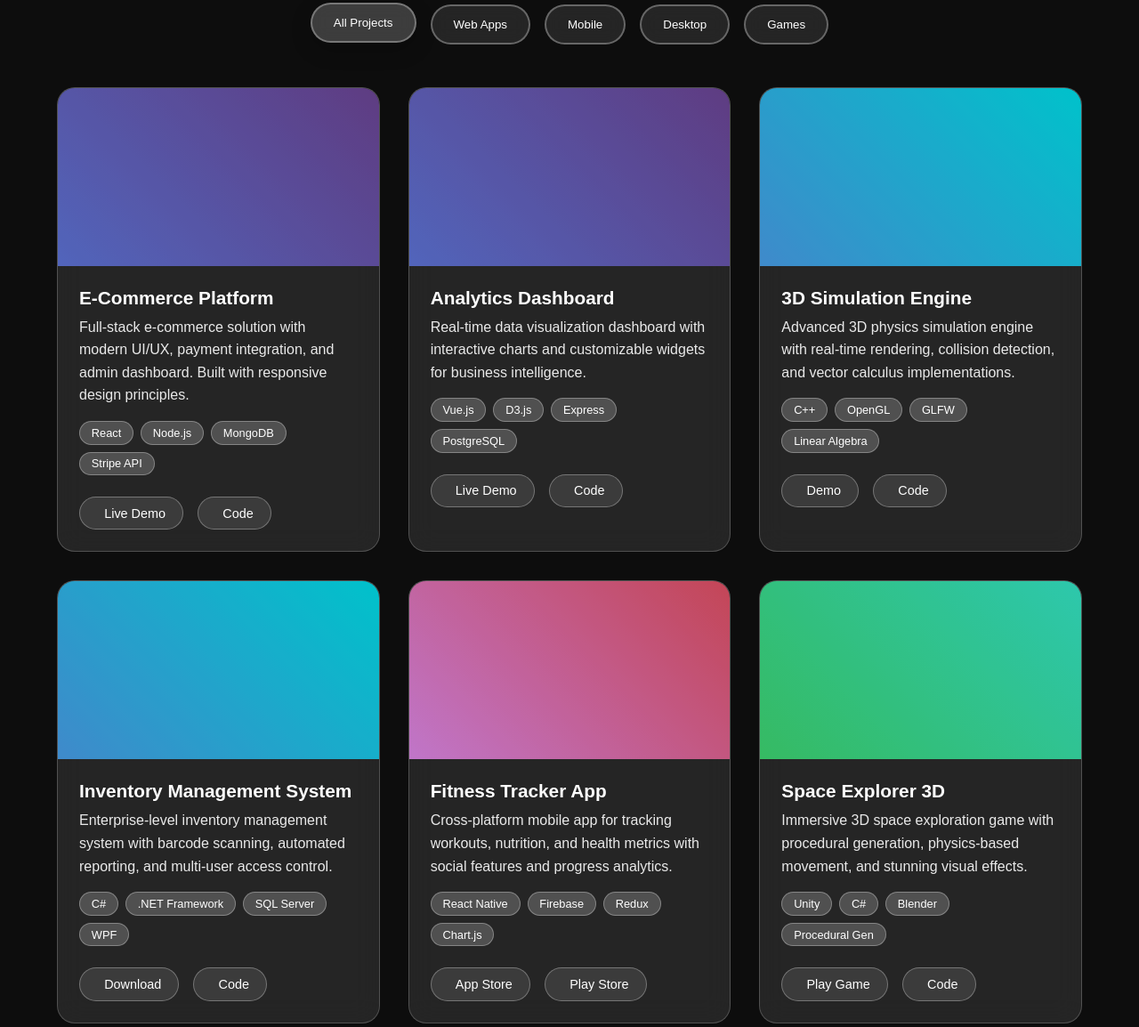
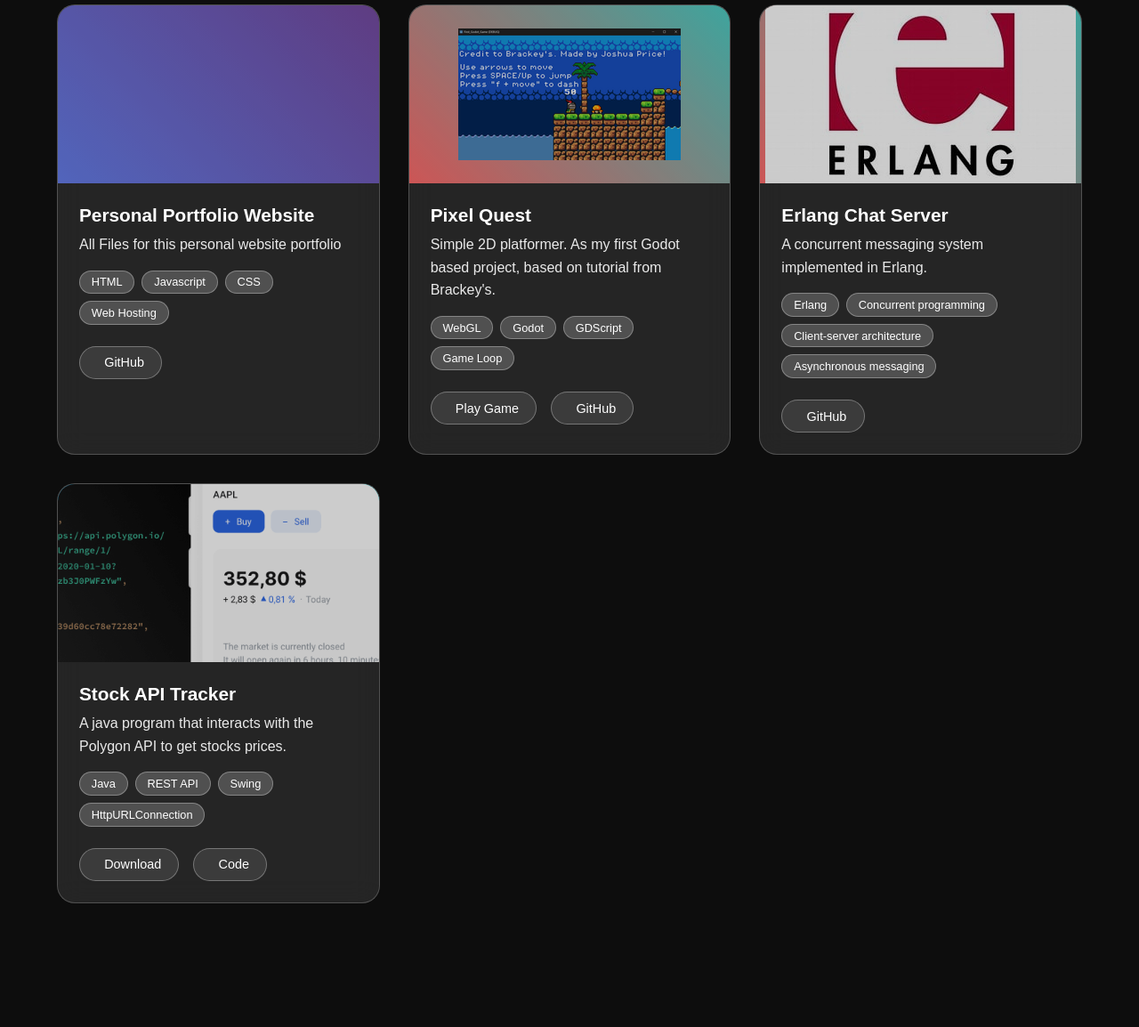
Before and after one commit to JoshuaPrice13/JoshuaPricePortfolio, a plain HTML site: page portfolio.html in a window 1280 px wide. Shown: the part 358-1512 px from the top of the page at 89% size. After the commit the page ends 1405 px from the top, so only its background shows below. Drawn offline with Linux system fonts and the light colour scheme.

Commit message:
Edited projects

```diff
--- a/portfolio.html
+++ b/portfolio.html
@@ -25,13 +25,7 @@
             <p>Explore my journey through code - from innovative web applications to complex desktop solutions and engaging games.</p>
         </div>
 
-        <div class="filter-buttons">
-            <button class="filter-btn active" data-filter="all">All Projects</button>
-            <button class="filter-btn" data-filter="web">Web Apps</button>
-            <button class="filter-btn" data-filter="mobile">Mobile</button>
-            <button class="filter-btn" data-filter="desktop">Desktop</button>
-            <button class="filter-btn" data-filter="game">Games</button>
-        </div>
+
 
         <div class="projects-grid">
             <!-- Web Projects -->
@@ -40,75 +34,69 @@
                     <i class="fas fa-globe"></i>
                 </div>
                 <div class="project-content">
-                    <h3 class="project-title">E-Commerce Platform</h3>
-                    <p class="project-description">Full-stack e-commerce solution with modern UI/UX, payment integration, and admin dashboard. Built with responsive design principles.</p>
+                    <h3 class="project-title">Personal Portfolio Website</h3>
+                    <p class="project-description">All Files for this personal website portfolio</p>
                     <div class="project-tech">
-                        <span class="tech-tag">React</span>
-                        <span class="tech-tag">Node.js</span>
-                        <span class="tech-tag">MongoDB</span>
-                        <span class="tech-tag">Stripe API</span>
+                        <span class="tech-tag">HTML</span>
+                        <span class="tech-tag">Javascript</span>
+                        <span class="tech-tag">CSS</span>
+                        <span class="tech-tag">Web Hosting</span>
                     </div>
                     <div class="project-links">
-                        <a href="#" class="project-link">
-                            <i class="fas fa-external-link-alt"></i>
-                            Live Demo
-                        </a>
-                        <a href="#" class="project-link">
+                        <a href="https://github.com/JoshuaPrice13/JoshuaPricePortfolio" class="project-link">
                             <i class="fab fa-github"></i>
-                            Code
+                            GitHub
                         </a>
                     </div>
                 </div>
             </div>
 
-            <div class="project-widget" data-category="web">
+            <div class="project-widget" data-category="Games">
                 <div class="project-image">
                     <i class="fas fa-chart-line"></i>
+                    <img src="Files/PixelQuest.png" alt="Game Preview">
                 </div>
                 <div class="project-content">
-                    <h3 class="project-title">Analytics Dashboard</h3>
-                    <p class="project-description">Real-time data visualization dashboard with interactive charts and customizable widgets for business intelligence.</p>
+                    <h3 class="project-title">Pixel Quest</h3>
+                    <p class="project-description">Simple 2D platformer. As my first Godot based project, based on tutorial from Brackey's.</p>
                     <div class="project-tech">
-                        <span class="tech-tag">Vue.js</span>
-                        <span class="tech-tag">D3.js</span>
-                        <span class="tech-tag">Express</span>
-                        <span class="tech-tag">PostgreSQL</span>
+                        <span class="tech-tag">WebGL</span>
+                        <span class="tech-tag">Godot</span>
+                        <span class="tech-tag">GDScript</span>
+                        <span class="tech-tag">Game Loop</span>
                     </div>
                     <div class="project-links">
-                        <a href="#" class="project-link">
+                        <a href="https://joshuaprice13.itch.io/pixelquest-html" class="project-link">
                             <i class="fas fa-external-link-alt"></i>
-                            Live Demo
+                            Play Game
                         </a>
-                        <a href="#" class="project-link">
+                        <a href="https://github.com/JoshuaPrice13/PixelQuest" class="project-link">
                             <i class="fab fa-github"></i>
-                            Code
+                            GitHub
                         </a>
                     </div>
                 </div>
             </div>
 
             <!-- Desktop Projects -->
-            <div class="project-widget" data-category="desktop">
+            <div class="project-widget" data-category="Console">
                 <div class="project-image">
                     <i class="fas fa-cube"></i>
+                    <img src="Files/Erlang_Logo.jpg" alt="Erlang Logo">
                 </div>
                 <div class="project-content">
-                    <h3 class="project-title">3D Simulation Engine</h3>
-                    <p class="project-description">Advanced 3D physics simulation engine with real-time rendering, collision detection, and vector calculus implementations.</p>
+                    <h3 class="project-title">Erlang Chat Server</h3>
+                    <p class="project-description">A concurrent messaging system implemented in Erlang.</p>
                     <div class="project-tech">
-                        <span class="tech-tag">C++</span>
-                        <span class="tech-tag">OpenGL</span>
-                        <span class="tech-tag">GLFW</span>
-                        <span class="tech-tag">Linear Algebra</span>
+                        <span class="tech-tag">Erlang</span>
+                        <span class="tech-tag">Concurrent programming</span>
+                        <span class="tech-tag">Client-server architecture</span>
+                        <span class="tech-tag">Asynchronous messaging</span>
                     </div>
                     <div class="project-links">
-                        <a href="#" class="project-link">
-                            <i class="fas fa-play"></i>
-                            Demo
-                        </a>
-                        <a href="#" class="project-link">
+                        <a href="https://github.com/JoshuaPrice13/Erlang_Chat_Server" class="project-link">
                             <i class="fab fa-github"></i>
-                            Code
+                            GitHub
                         </a>
                     </div>
                 </div>
@@ -117,15 +105,16 @@
             <div class="project-widget" data-category="desktop">
                 <div class="project-image">
                     <i class="fas fa-database"></i>
+                    <img src="Files/cover_image_polygon.png" alt="Polygon Cover Image">
                 </div>
                 <div class="project-content">
-                    <h3 class="project-title">Inventory Management System</h3>
-                    <p class="project-description">Enterprise-level inventory management system with barcode scanning, automated reporting, and multi-user access control.</p>
+                    <h3 class="project-title">Stock API Tracker</h3>
+                    <p class="project-description">A java program that interacts with the Polygon API to get stocks prices.</p>
                     <div class="project-tech">
-                        <span class="tech-tag">C#</span>
-                        <span class="tech-tag">.NET Framework</span>
-                        <span class="tech-tag">SQL Server</span>
-                        <span class="tech-tag">WPF</span>
+                        <span class="tech-tag">Java</span>
+                        <span class="tech-tag">REST API</span>
+                        <span class="tech-tag">Swing</span>
+                        <span class="tech-tag">HttpURLConnection</span>
                     </div>
                     <div class="project-links">
                         <a href="#" class="project-link">
@@ -140,85 +129,8 @@
                 </div>
             </div>
 
-            <!-- Mobile Projects -->
-            <div class="project-widget" data-category="mobile">
-                <div class="project-image">
-                    <i class="fas fa-mobile-alt"></i>
-                </div>
-                <div class="project-content">
-                    <h3 class="project-title">Fitness Tracker App</h3>
-                    <p class="project-description">Cross-platform mobile app for tracking workouts, nutrition, and health metrics with social features and progress analytics.</p>
-                    <div class="project-tech">
-                        <span class="tech-tag">React Native</span>
-                        <span class="tech-tag">Firebase</span>
-                        <span class="tech-tag">Redux</span>
-                        <span class="tech-tag">Chart.js</span>
-                    </div>
-                    <div class="project-links">
-                        <a href="#" class="project-link">
-                            <i class="fab fa-app-store"></i>
-                            App Store
-                        </a>
-                        <a href="#" class="project-link">
-                            <i class="fab fa-google-play"></i>
-                            Play Store
-                        </a>
-                    </div>
-                </div>
-            </div>
 
-            <!-- Game Projects -->
-            <div class="project-widget" data-category="game">
-                <div class="project-image">
-                    <i class="fas fa-gamepad"></i>
-                </div>
-                <div class="project-content">
-                    <h3 class="project-title">Space Explorer 3D</h3>
-                    <p class="project-description">Immersive 3D space exploration game with procedural generation, physics-based movement, and stunning visual effects.</p>
-                    <div class="project-tech">
-                        <span class="tech-tag">Unity</span>
-                        <span class="tech-tag">C#</span>
-                        <span class="tech-tag">Blender</span>
-                        <span class="tech-tag">Procedural Gen</span>
-                    </div>
-                    <div class="project-links">
-                        <a href="#" class="project-link">
-                            <i class="fas fa-play"></i>
-                            Play Game
-                        </a>
-                        <a href="#" class="project-link">
-                            <i class="fab fa-github"></i>
-                            Code
-                        </a>
-                    </div>
-                </div>
-            </div>
 
-            <div class="project-widget" data-category="game">
-                <div class="project-image">
-                    <i class="fas fa-chess"></i>
-                </div>
-                <div class="project-content">
-                    <h3 class="project-title">AI Chess Engine</h3>
-                    <p class="project-description">Advanced chess engine with AI opponent using minimax algorithm, alpha-beta pruning, and machine learning evaluation.</p>
-                    <div class="project-tech">
-                        <span class="tech-tag">Java</span>
-                        <span class="tech-tag">JavaFX</span>
-                        <span class="tech-tag">AI/ML</span>
-                        <span class="tech-tag">Algorithms</span>
-                    </div>
-                    <div class="project-links">
-                        <a href="#" class="project-link">
-                            <i class="fas fa-play"></i>
-                            Play Game
-                        </a>
-                        <a href="#" class="project-link">
-                            <i class="fab fa-github"></i>
-                            Code
-                        </a>
-                    </div>
-                </div>
-            </div>
         </div>
     </section>
 
```
Also changed, not shown: Files/Erlang_Logo.jpg (added), Files/PixelQuest.png (added), Files/cover_image_polygon.png (added).
